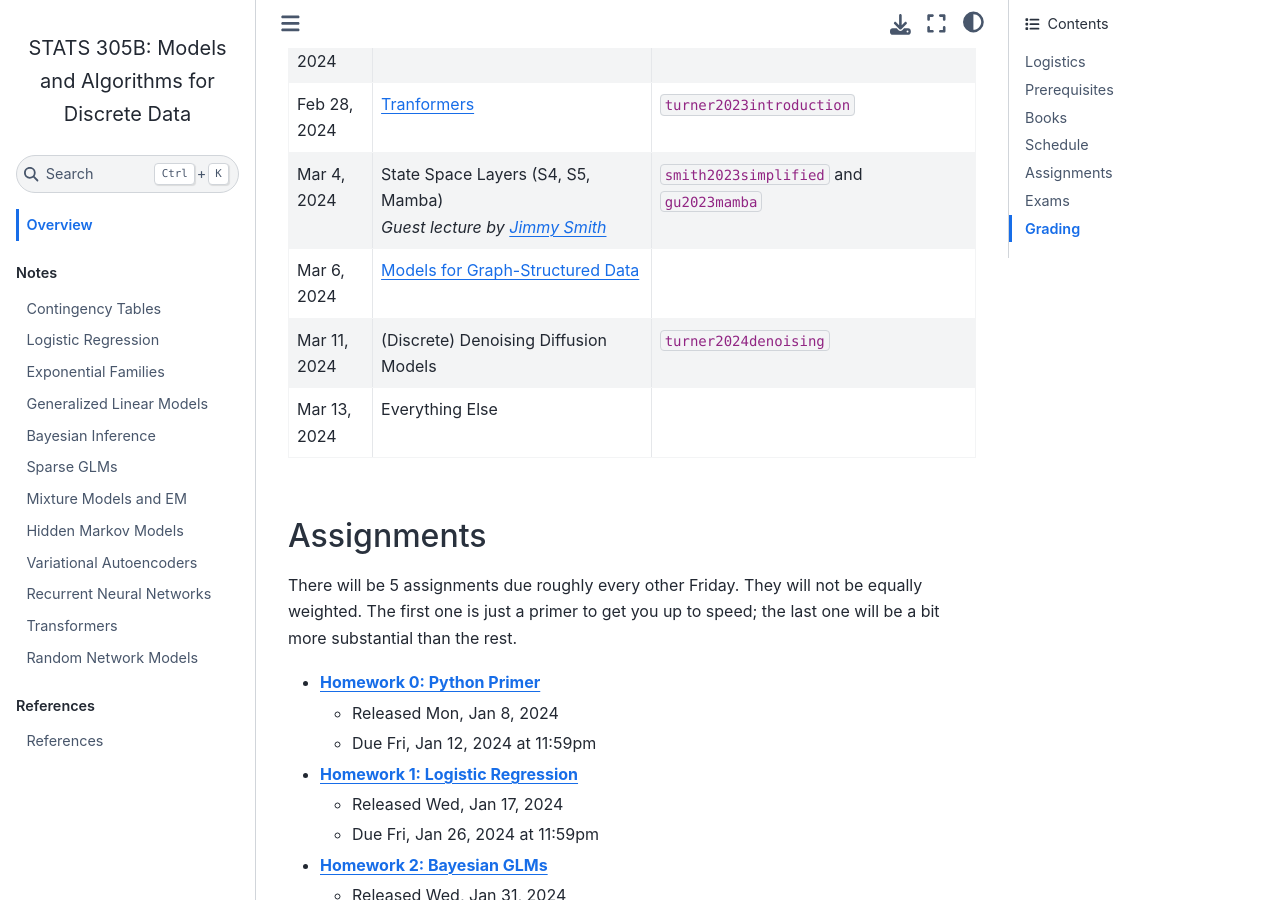
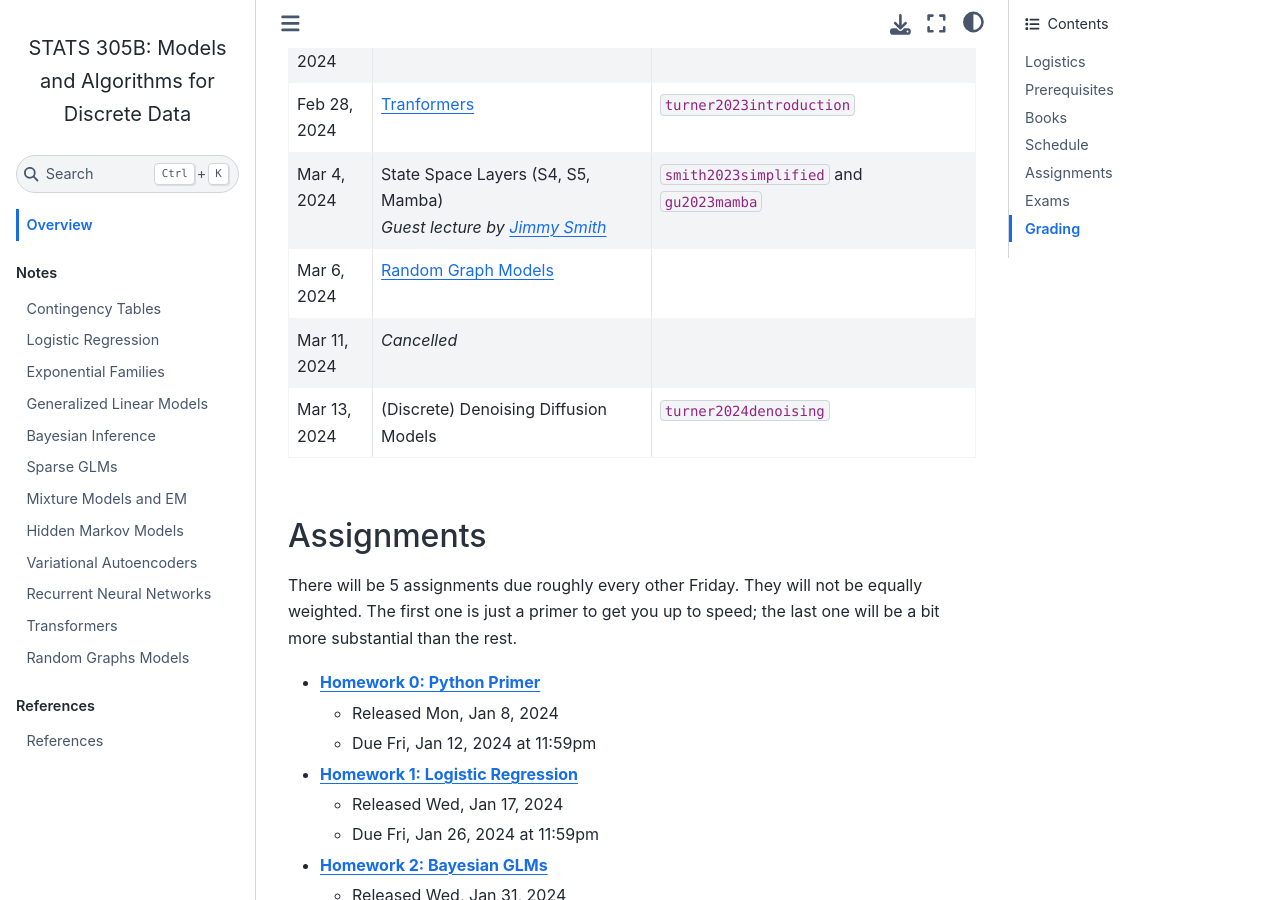
Before and after one commit to slinderman/stats305b, a Jupyter Book: the page built from index.md, in a window 1280 px wide and 900 px high, scrolled down 2458 px. Built offline with Jupyter Book 1.0.4 settings and Sphinx 7.4.7 and the Sphinx Book theme 1.1.4, drawn with Linux system fonts in a browser that asks for light colours; pages that are not in the unit, such as notebooks, are missing from menus; cross-references to code outside the pages are shown as plain code.

Commit message:
updating schedule

```diff
--- a/index.md
+++ b/index.md
@@ -50,9 +50,9 @@ _Please note that this is a **tentative** schedule. It may change slightly depen
 | Feb 26, 2024 | [Recurrent Neural Networks](lectures/12_rnns.md) | {cite:p}`goodfellow2016deep` Ch. 10 |
 | Feb 28, 2024 | [Tranformers](lectures/13_transformers.md) | {cite:p}`turner2023introduction` |
 | Mar  4, 2024 | State Space Layers (S4, S5, Mamba) <br> _Guest lecture by [Jimmy Smith](https://jimmysmith1919.github.io/)_     | {cite:p}`smith2023simplified` and {cite:p}`gu2023mamba` |
-| Mar  6, 2024 | [Models for Graph-Structured Data](lectures/15_graphs.md) |         |
-| Mar 11, 2024 | (Discrete) Denoising Diffusion Models  | {cite:p}`turner2024denoising` |
-| Mar 13, 2024 | Everything Else                        |         |
+| Mar  6, 2024 | [Random Graph Models](lectures/15_graphs.md) |         |
+| Mar 11, 2024 | _Cancelled_ | |
+| Mar 13, 2024 | (Discrete) Denoising Diffusion Models  | {cite:p}`turner2024denoising` |
 
 ## Assignments
 There will be 5 assignments due roughly every other Friday. They will not be equally weighted. The first one is just a primer to get you up to speed; the last one will be a bit more substantial than the rest.
--- a/lectures/15_graphs.md
+++ b/lectures/15_graphs.md
@@ -1,6 +1,6 @@
-# Random Network Models
+# Random Graphs Models
 
-Networks, also called **graphs**, are useful ways to represent relational data. Perhaps the most intuitive example is a social network. The **nodes** of the network represent users and the **edges** between pairs of nodes represent which users follow one another. Networks come up in many other domains as well. For example, in neuroscience we use networks to model connectivity between neurons. In chemistry, networks are used to represent how atoms bond together to form molecules. There is a rich line of work in statistics, social science, and machine learning on modeling random networks and making predictions from network-valued data.
+Graphs, a.k.a. **networks**, are useful ways to represent relational data. Perhaps the most intuitive example is a social network. The **nodes** of the network represent users and the **edges** between pairs of nodes represent which users follow one another. Networks come up in many other domains as well. For example, in neuroscience we use networks to model connectivity between neurons. In chemistry, networks are used to represent how atoms bond together to form molecules. There is a rich line of work in statistics, social science, and machine learning on modeling random networks and making predictions from network-valued data.
 
 ## Definitions
 
```
